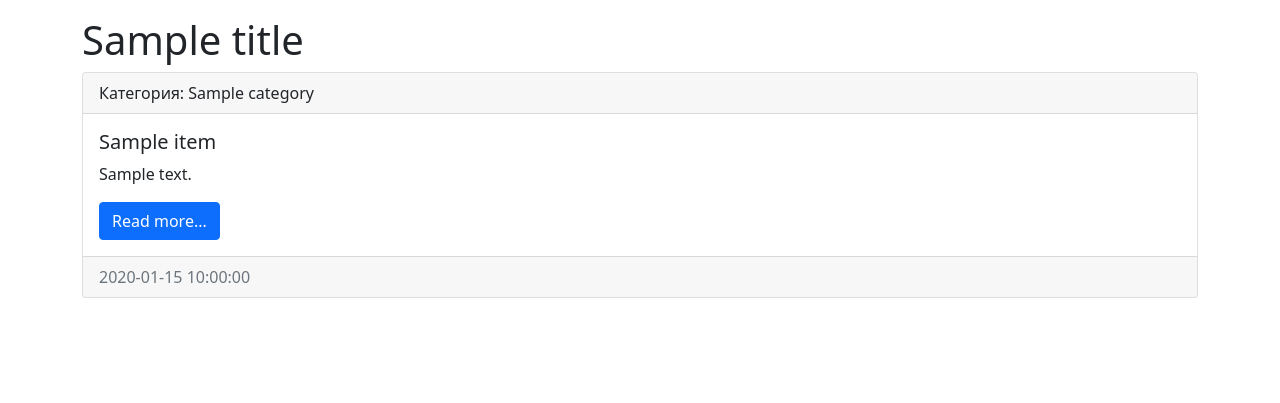
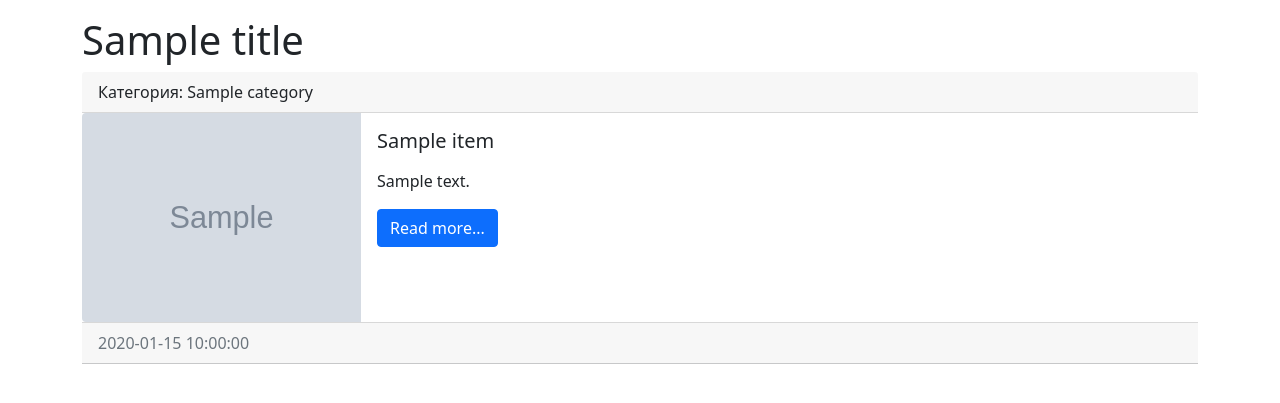
Before and after one commit to alfir777/django_jatu_ru, a Django app: template django_jatu_ru/blog/templates/blog/index.html in a window 1280 px wide. Shown: the part 56-459 px from the top of the page. Run offline with Django 3.2, Linux system fonts and the light colour scheme; the template is opened without the code that fills it: most values are stand-ins (such as "Sample title", 1, 10 or a date in 2020); grey boxes marked "Sample" are stand-in pictures.

Commit message:
update template

```diff
--- a/django_jatu_ru/blog/templates/blog/index.html
+++ b/django_jatu_ru/blog/templates/blog/index.html
@@ -30,26 +30,33 @@
 
 <div class="container mt-3">
     <h1>{{ title }}</h1>
-    <div class="row">
+    {% for item in blogs %}
     <div class="col-md-12">
-            {% for item in blogs %}
-            <div class="card mb-3">
+        <div class="row g-0">
             <div class="card-header">
                 Категория: {{ item.category }}
             </div>
+            <div class="col-md-3">
+                {% if item.photo %}
+                    <img src="{{ item.photo.url }}" alt=""  width="350" height="235"  class="img-fluid rounded-start">
+                {% else %}
+                    <img src="https://picsum.photos/id/1060/350/235/?blur=2" alt="" class="img-fluid rounded-start">
+                {% endif %}
+            </div>
+            <div class="col-md-8">
                 <div class="card-body">
                     <h5 class="card-title">{{ item.title }}</h5>
-                    <p class="card-text">{{ item.content }}</p>
+                    <p class="card-text">{{ item.content|safe|linebreaks|truncatewords:50 }}</p>
                     <a href="/" class="btn btn-primary">Read more...</a>
+                </div>
             </div>
             <div class="card-footer text-muted">
                 {{ item.created_at|date:"Y-m-d H:i:s" }}
             </div>
+            <hr>
+        </div>
     </div>
     {% endfor %}
-        </div>
-
-    </div>
 </div>
 
 <script src="https://cdn.jsdelivr.net/npm/bootstrap@5.1.0/dist/js/bootstrap.bundle.min.js"
```
Lines whose indentation alone changed are shown as unchanged.
